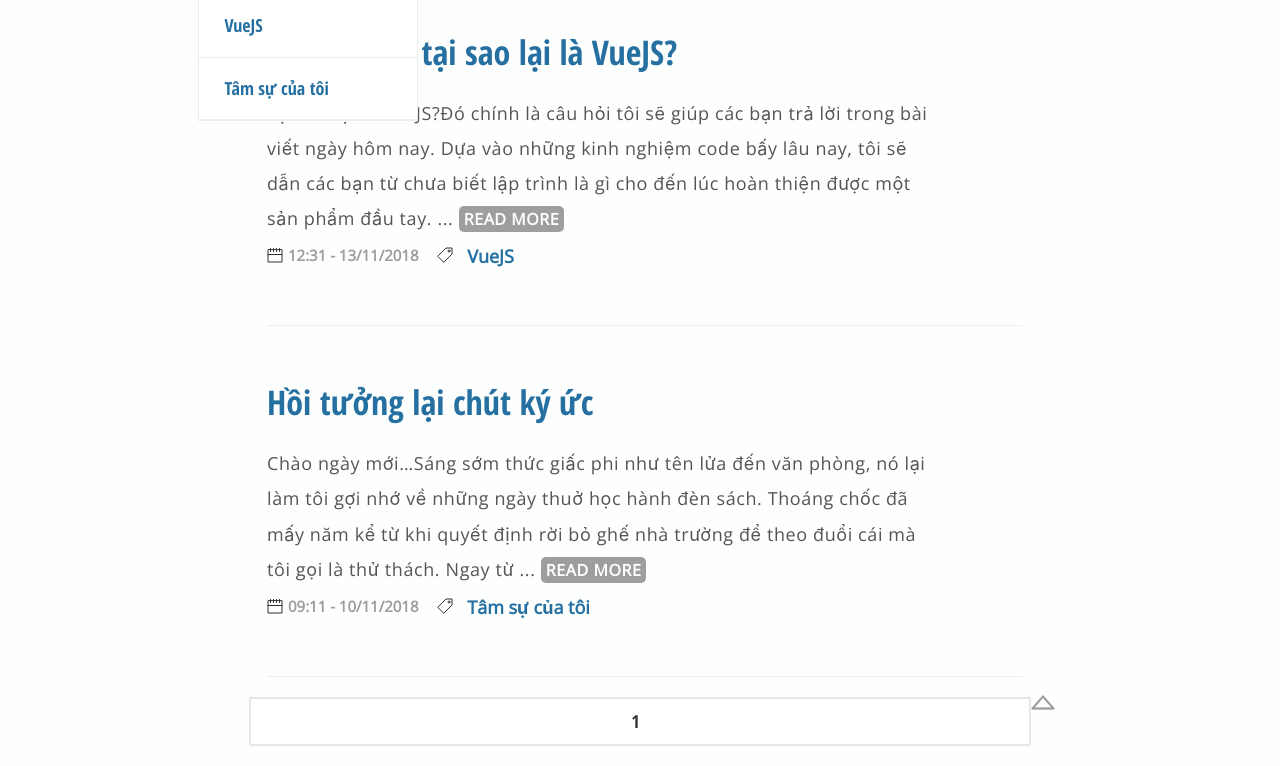
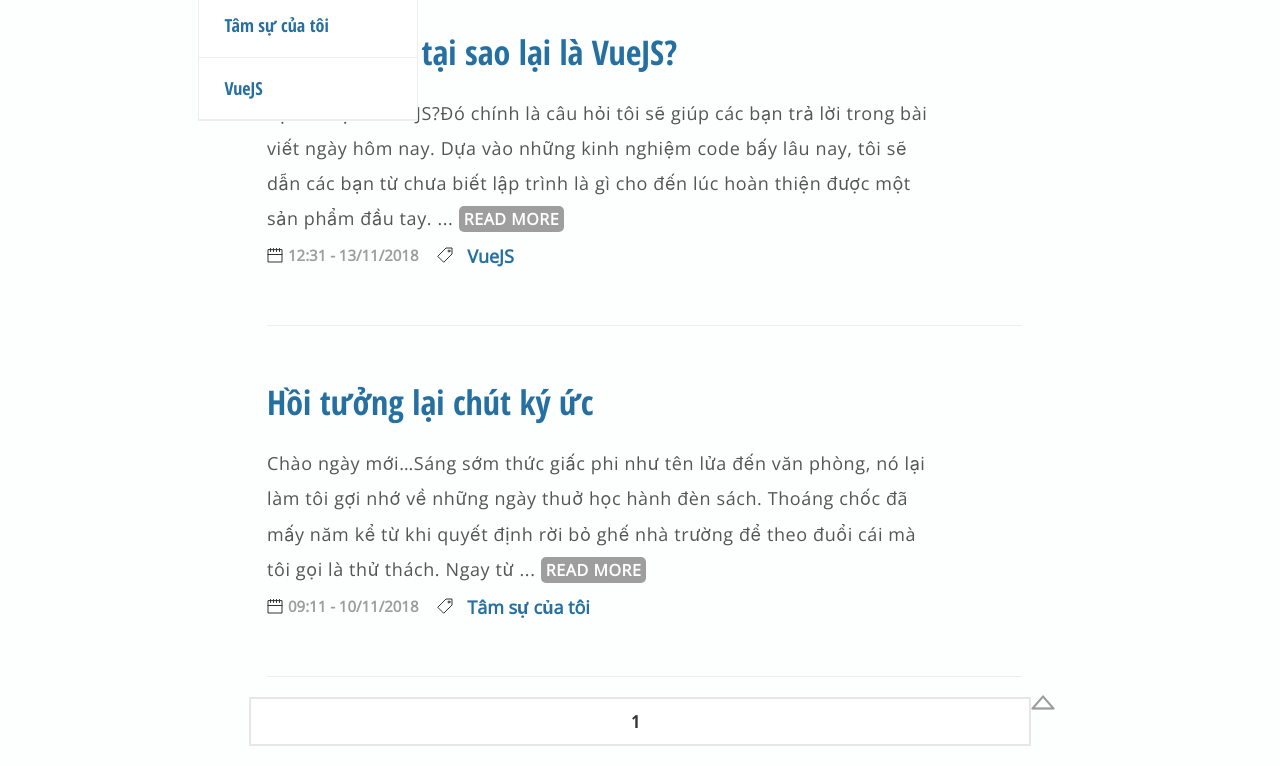
Before and after one commit to stindy/stindy.github.io, a plain HTML site: page index.html in a window 1280 px wide. Both pictures are taken after a click on the item 224 px from the left and 26 px from the top of the page. Shown: the part 58-824 px from the top of the page. Drawn offline with nearby package versions, Linux system fonts and the light colour scheme.

Commit message:
Site updated: 2019-04-02 22:06:53

```diff
--- a/index.html
+++ b/index.html
@@ -54,7 +54,7 @@
       <ul class="dropdown-content">
 
 
-           <li><a href="/categories/VueJS/">VueJS</a></li><li><a href="/categories/Tam-su-cua-toi/">Tâm sự của tôi</a></li>
+           <li><a href="/categories/Tam-su-cua-toi/">Tâm sự của tôi</a></li><li><a href="/categories/VueJS/">VueJS</a></li>
 
       </ul>
     </li>
```
Also changed, not shown: 2018/11/13/VueJS-la-gi-tai-sao-lai-la-VueJS/index.html (+1 -1 lines), archives/2018/11/index.html (+1 -1 lines), archives/2018/index.html (+1 -1 lines), archives/index.html (+1 -1 lines), categories/Tam-su-cua-toi/index.html (+1 -1 lines), categories/VueJS/index.html (+1 -1 lines), search.xml (+1 -1 lines).
